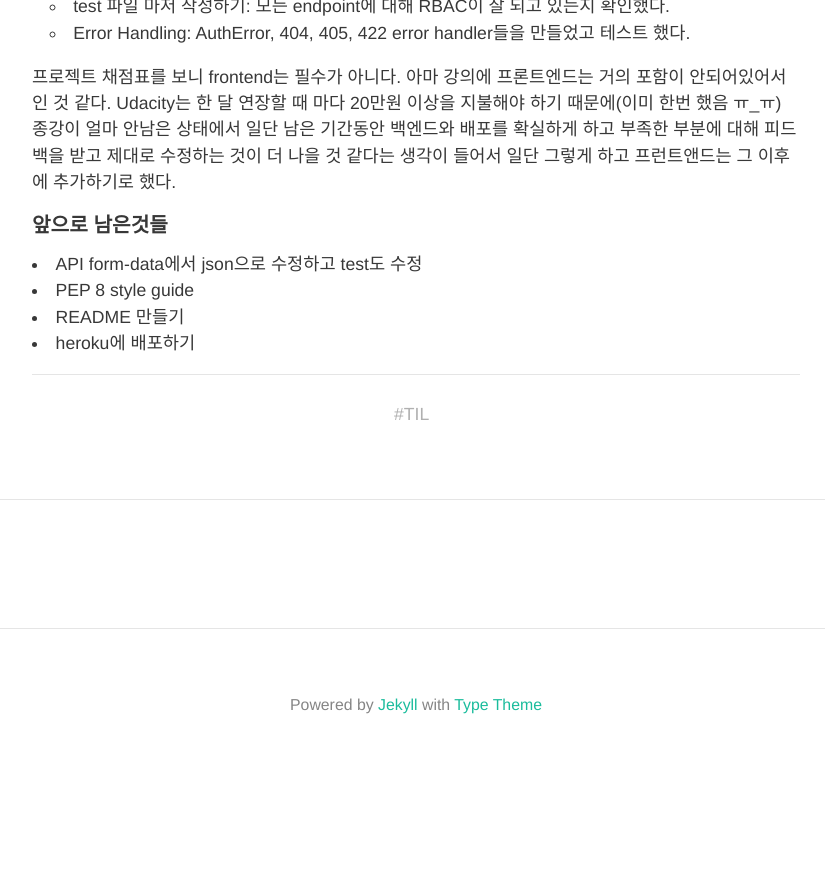
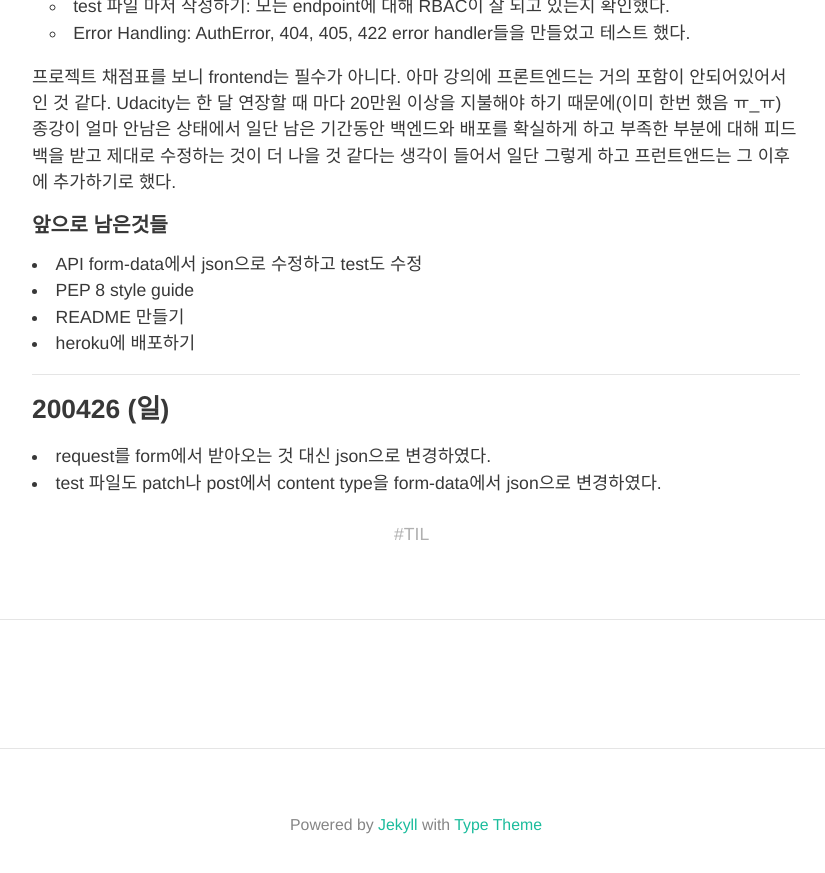
Before and after one commit to HyunlangBan/hyunlangban.github.io, a Jekyll site: the page built from _posts/TIL/2020-04-20-week-til.md, in a window 1280 px wide and 900 px high, scrolled down 2195 px. Shown: the top 873 px of the window, without its empty margins (224-1049 px from the left). Built offline with Jekyll 4.4.1, drawn with Linux system fonts in a browser that asks for light colours; nearby versions of some CDN libraries; some web fonts are replaced; comment, search, counter and statistics services are not loaded; before the commit the page ends 2975 px from its top, so only the background shows below that.

Commit message:
Add 200426 TIL

```diff
--- a/_posts/TIL/2020-04-20-week-til.md
+++ b/_posts/TIL/2020-04-20-week-til.md
@@ -72,3 +72,7 @@ title: 200420-200426 TIL
 - heroku에 배포하기
 
 ----
+
+### 200426 (일)
+- request를 form에서 받아오는 것 대신 json으로 변경하였다.
+- test 파일도 patch나 post에서 content type을 form-data에서 json으로 변경하였다.
```
